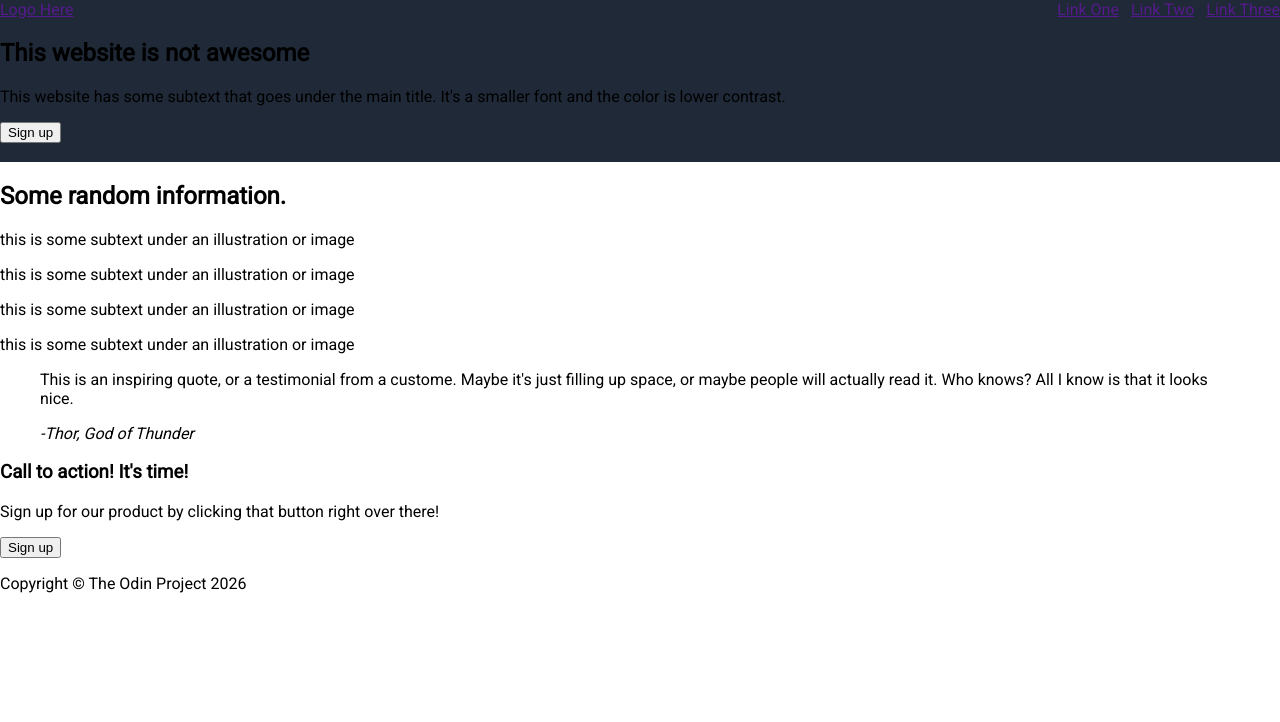
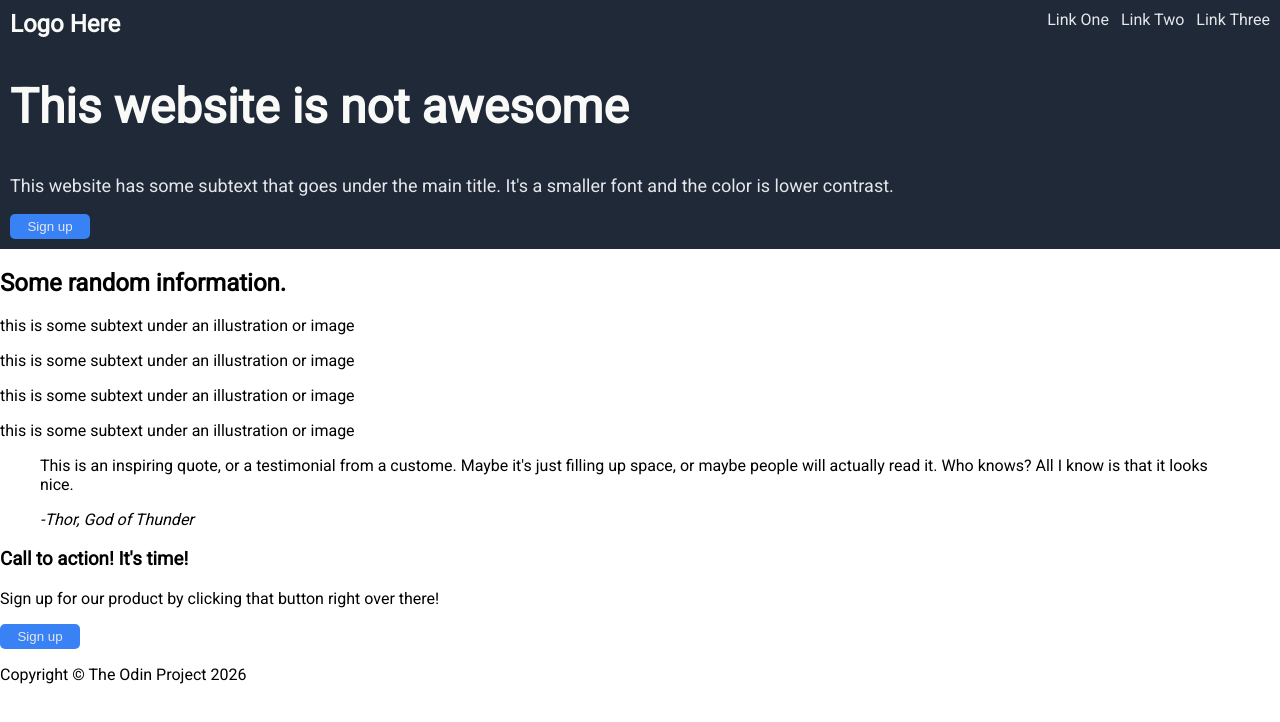
Before and after one commit to kasparas33/landing-page, a plain HTML site: page index.html in a window 1280 px wide. Drawn offline with Linux system fonts and the light colour scheme.

Commit message:
More work on first section

```diff
--- a/styles.css
+++ b/styles.css
@@ -9,13 +9,58 @@
     list-style: none;
     padding: 0;
     margin: 0;
-
 }
 
 li.logo {
     margin-right: auto;
 }
 
+.logo a {
+    text-decoration: none;
+    font-size: 24px;
+    color: #f9faf8;
+    font-weight: 700;
+}
+
+a {
+    text-decoration: none;
+    color: #e5e7eb;
+}
+
 header {
     background-color: #1F2937;
+    padding: 10px;
 }
+
+.section-1 {
+    display: flex;
+    justify-content: space-between;
+    align-items: center;
+}
+
+h1 {
+    color: #f9faf8;
+    font-size: 48px;
+    font-weight: 900;
+}
+
+.hero p {
+    color: #e5e7eb;
+    font-size: 18px;
+}
+
+img {
+   max-width: 40%;
+   height: auto;
+   padding: 15px 0 5px 5px;
+}
+
+button {
+    border: none;
+    cursor: pointer;
+    background-color: #3882f6;
+    color: #e5e7eb;
+    border-radius: 5px;
+    width: 80px;
+    height: 25px;
+}
```
